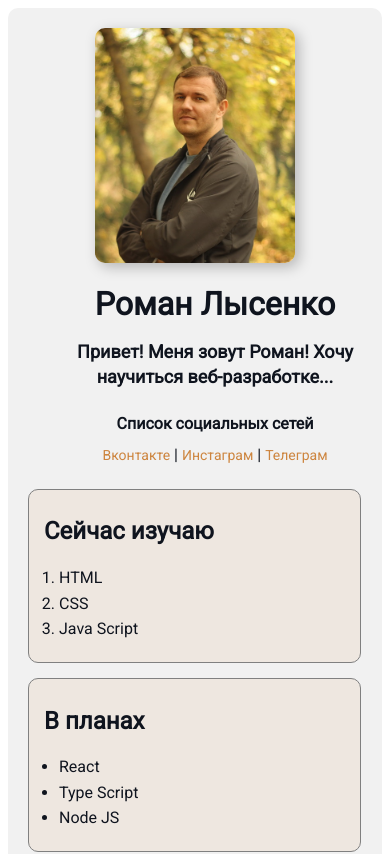
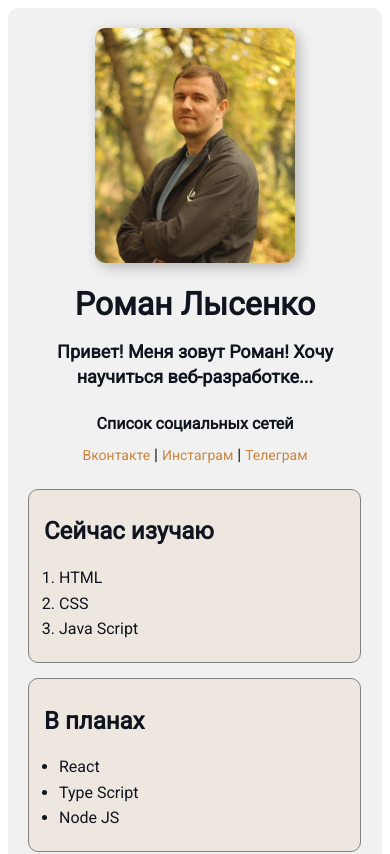
Before and after one commit to RomanVLysenko/resume, a plain HTML site: page index.html in a window 390 px wide. Shown: the top 854 px of the page. Drawn offline with Linux system fonts and the light colour scheme.

Commit message:
mobile adaptation

```diff
--- a/styles.css
+++ b/styles.css
@@ -71,6 +71,10 @@ body {
     display: block;
     text-align: center;
     }
+.info .info-text {
+    margin-left: 0px;
+    }
+
 }
 
 .info-text {
```
